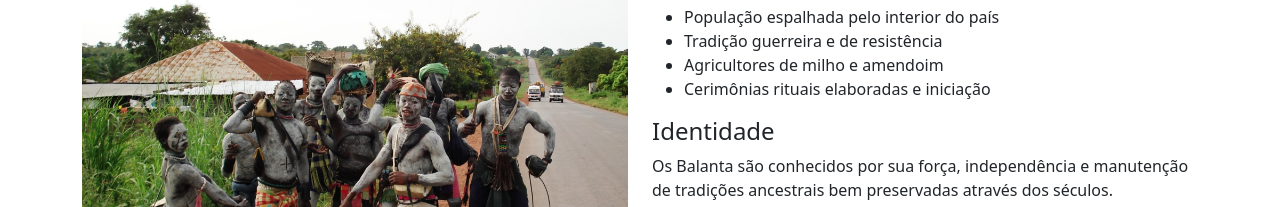
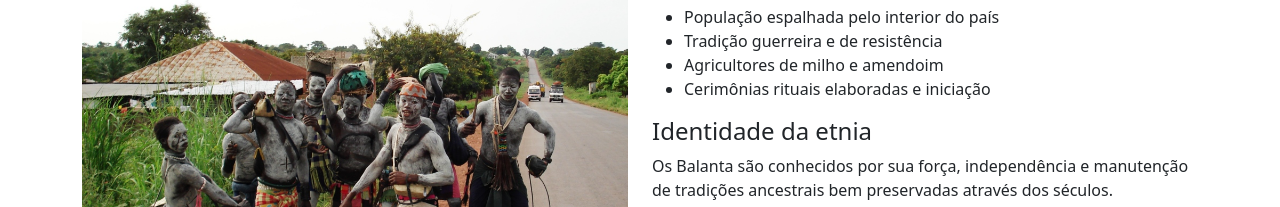
Before and after one commit to mendesmoussa0-gif/Site_Turismo, a plain HTML site: page culturas/balanta.html in a window 1280 px wide. Shown: the part 348-555 px from the top of the page. Drawn offline with nearby package versions, Linux system fonts and the light colour scheme; files that its build step writes are made by us from their sources.

Commit message:
atualizar

```diff
--- a/culturas/balanta.html
+++ b/culturas/balanta.html
@@ -38,7 +38,7 @@
           <li>Agricultores de milho e amendoim</li>
           <li>Cerimônias rituais elaboradas e iniciação</li>
         </ul>
-        <h4>Identidade</h4>
+        <h4>Identidade da etnia</h4>
         <p>Os Balanta são conhecidos por sua força, independência e manutenção de tradições ancestrais bem preservadas através dos séculos.</p>
         <h2>A Origem e a história da Etnia Balanta</h2>
         <p>Os Balanta são um dos maiores grupos étnicos da Guiné-Bissau. Acredita-se que suas raízes se estendam por movimentos migratórios da região do Sahel e do interior da África ocidental. Tradicionalmente agricultores, especializaram-se no cultivo de arroz e milho e mantiveram um forte sistema comunitário de terras e chefia local. Durante o período colonial, os Balanta ficaram conhecidos pela resistência contra a dominação portuguesa — episódios que fortaleceram sua identidade coletiva. As cerimônias de iniciação, a música rítmica e as danças guerrilheiras são elementos centrais de sua cultura.</p>
```
